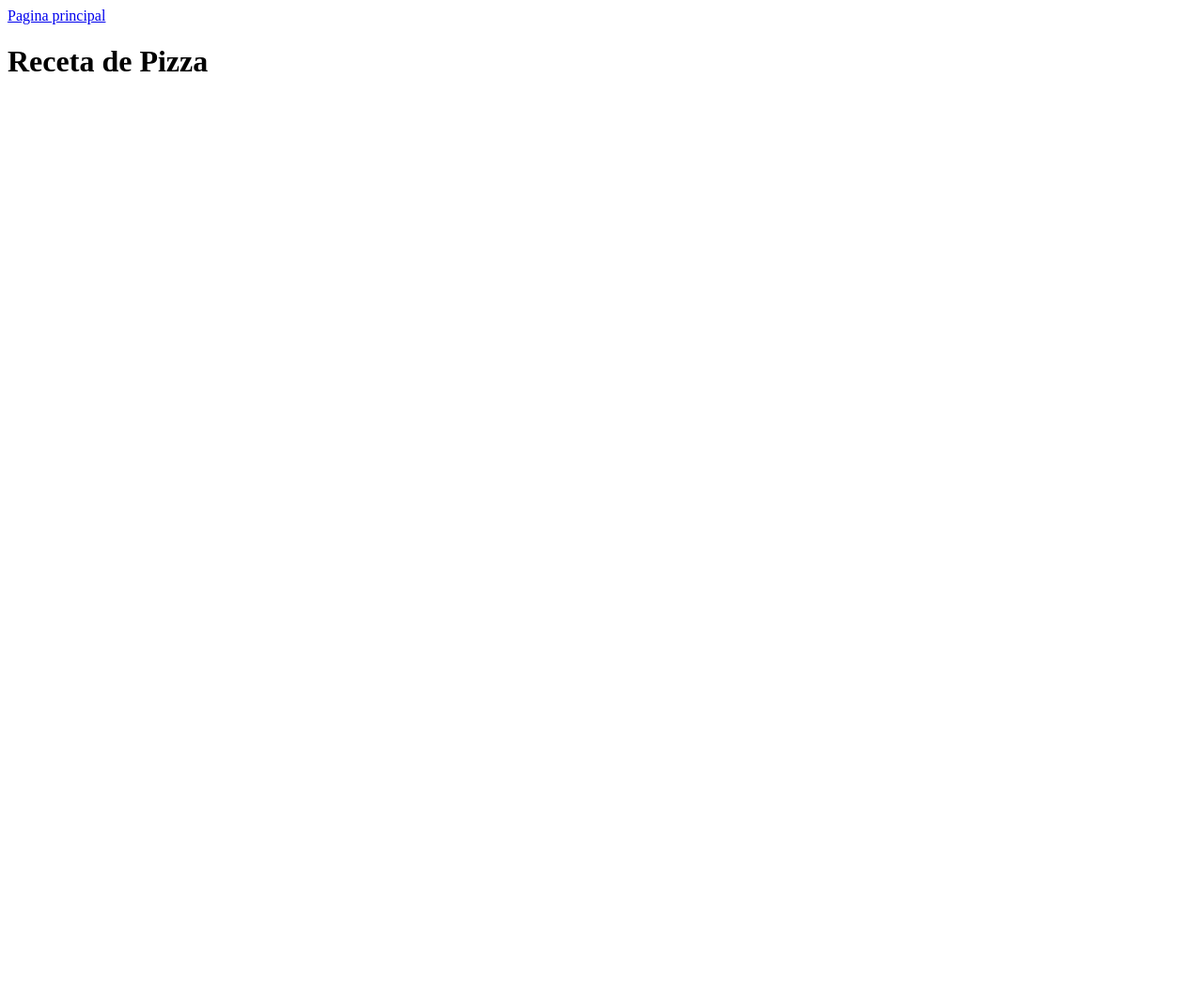
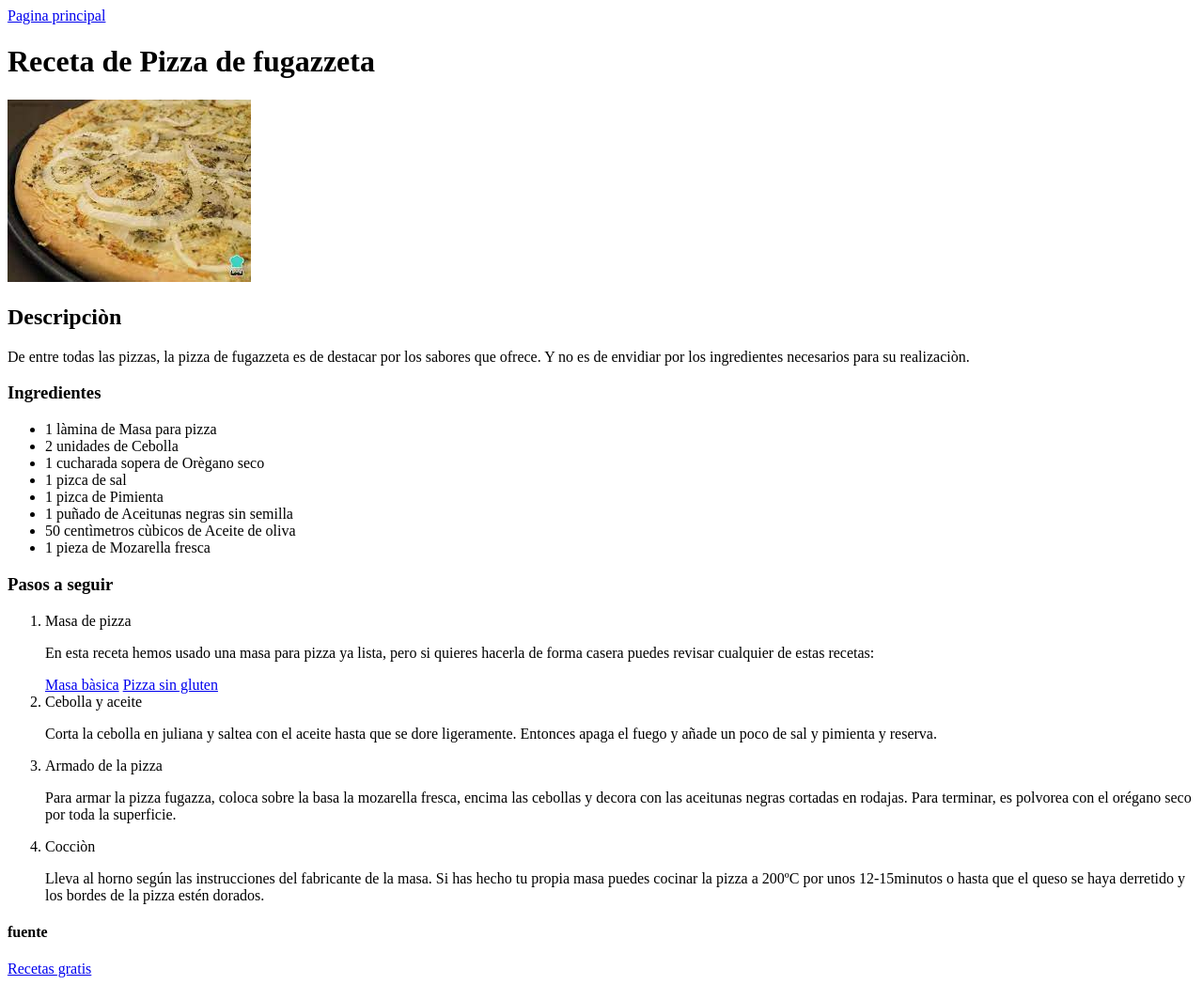
Before and after one commit to Richard26212/odin-recipes, a plain HTML site: page recipes/pizza.html in a window 1280 px wide. Shown: the whole page at 94% size. Before the commit the page ends 800 px from the top, so only its background shows below. Drawn offline with Linux system fonts and the light colour scheme.

Commit message:
Completado la paginas de recetas

```diff
--- a/recipes/pizza.html
+++ b/recipes/pizza.html
@@ -4,10 +4,39 @@
     <meta charset="UTF-8">
     <meta http-equiv="X-UA-Compatible" content="IE=edge">
     <meta name="viewport" content="width=device-width, initial-scale=1.0">
-    <title>Receta de Pizza</title>
+    <title>Receta de Pizza de fugazzeta</title>
 </head>
 <body>
     <a href="./../index.html">Pagina principal</a>
-    <h1>Receta de Pizza</h1>
+    <h1>Receta de Pizza de fugazzeta</h1>
+    <img src="./pizza.jpeg" alt="una pizza de fugazzeta">
+
+    <h2>Descripciòn</h2>
+    <p>De entre todas las pizzas, la pizza de fugazzeta es de destacar por los sabores que ofrece. Y no es de envidiar por los ingredientes necesarios para su realizaciòn.</p>
+
+    <h3>Ingredientes</h3>
+    <ul>
+        <li>1 làmina de Masa para pizza</li>
+        <li>2 unidades de Cebolla</li>
+        <li>1 cucharada sopera de Orègano seco</li>
+        <li>1 pizca de sal</li>
+        <li>1 pizca de Pimienta</li>
+        <li>1 puñado de Aceitunas negras sin semilla</li>
+        <li>50 centìmetros cùbicos de Aceite de oliva</li>
+        <li>1 pieza de Mozarella fresca</li>
+    </ul>
+    <h3>Pasos a seguir</h3>
+    <ol>
+        <li>Masa de pizza</li> <p>En esta receta hemos usado una masa para pizza ya lista, pero si quieres hacerla de forma casera puedes revisar cualquier de estas recetas:</p>
+        <a href="https://www.recetasgratis.net/receta-de-masa-basica-para-pizza-7179.html">Masa bàsica</a>
+        <a href="https://www.recetasgratis.net/receta-de-masa-de-pizza-sin-gluten-55404.html">Pizza sin gluten</a>
+
+        <li>Cebolla y aceite</li> <p>Corta la cebolla en juliana y saltea con el aceite hasta que se dore ligeramente. Entonces apaga el fuego y añade un poco de sal y pimienta y reserva.</p>
+        <li>Armado de la pizza</li> <p>Para armar la pizza fugazza, coloca sobre la basa la mozarella fresca, encima las cebollas y decora con las aceitunas negras cortadas en rodajas. Para terminar, es polvorea con el orégano seco por toda la superficie.</p>
+        <li>Cocciòn</li> <p>Lleva al horno según las instrucciones del fabricante de la masa. Si has hecho tu propia masa puedes cocinar la pizza a 200ºC por unos 12-15minutos o hasta que el queso se haya derretido y los bordes de la pizza estén dorados.</p>
+
+    </ol>
+    <h4>fuente</h4>
+    <a href="https://www.recetasgratis.net/receta-de-pizza-fugazza-7207.html">Recetas gratis</a>
 </body>
 </html>
```
Also changed, not shown: recipes/hamburguesa.html (+29 -0 lines), recipes/milanesa.html (+2 -0 lines), recipes/hamburguesas.jpeg (added), recipes/pizza.jpeg (added).
